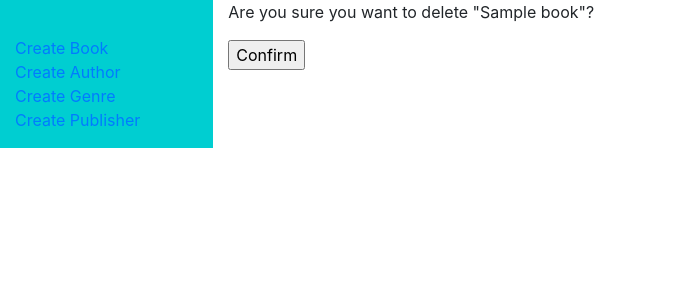
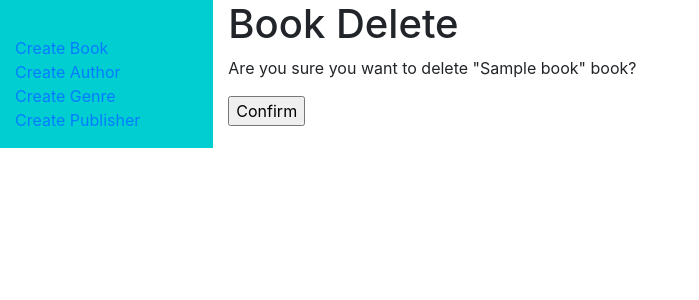
Before and after one commit to Mithilesh-M/django-bookapp, a Django app: page /bookapp/book/delete/1 in a window 1280 px wide. Shown: the part 56-356 px from the top of the page, without its empty margins (0-699 px from the left). Run offline with Django 3.2, Linux system fonts and the light colour scheme; tables that the repository leaves empty hold one stand-in row (values such as "Sample post"); some libraries are stand-ins or nearby versions.

Commit message:
Update book delete view in book app
Added view for deleting book

```diff
--- a/bookapp/templates/bookapp/book_confirm_delete.html
+++ b/bookapp/templates/bookapp/book_confirm_delete.html
@@ -3,7 +3,8 @@
 {% block content %}
 <form method="post">
     {% csrf_token %}
-    <p>Are you sure you want to delete "{{ object }}"?</p>
+    <h1>Book Delete</h1>
+    <p>Are you sure you want to delete "{{ object }}" book?</p>
     <input type="submit" value="Confirm">
 </form>
 {% endblock %}
```
